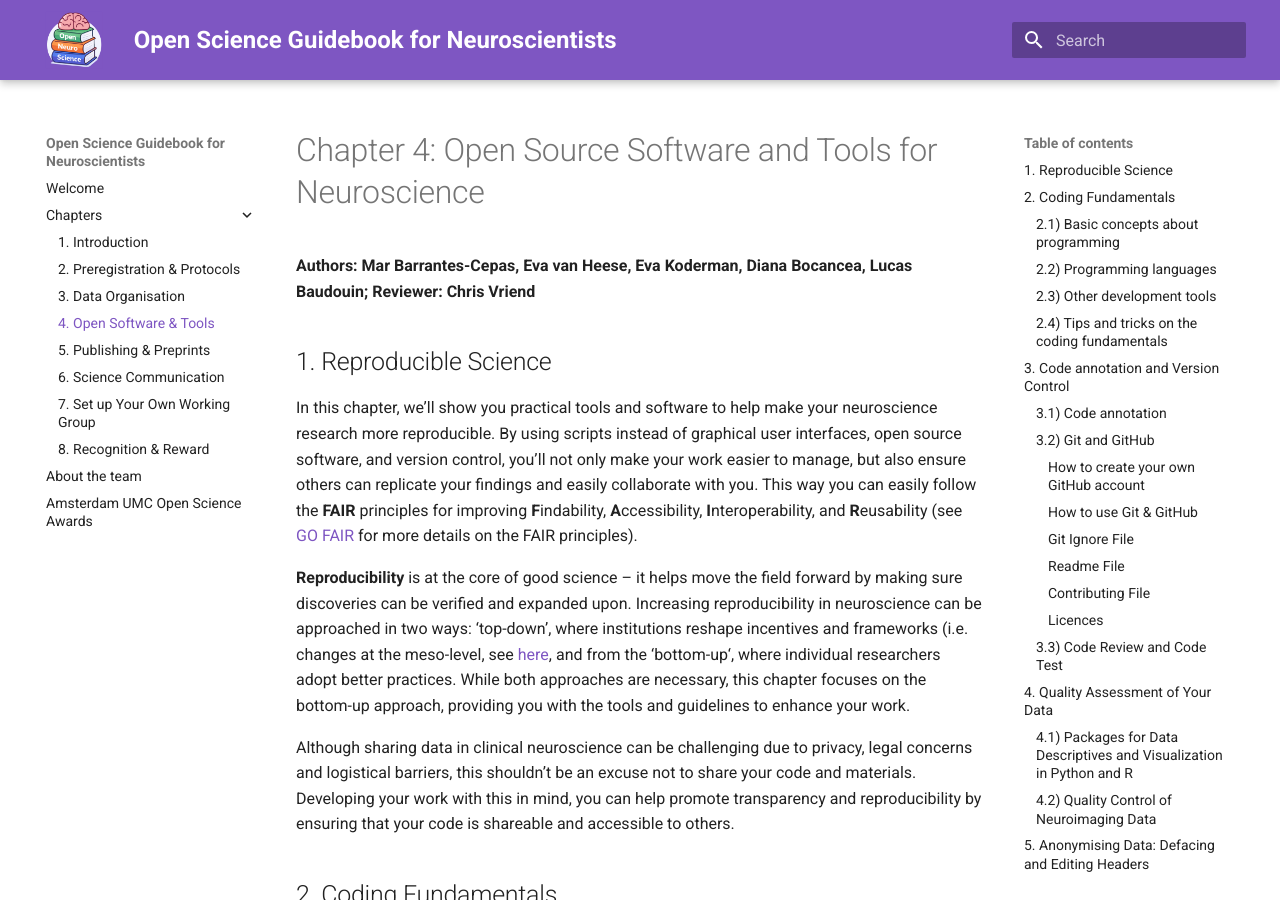
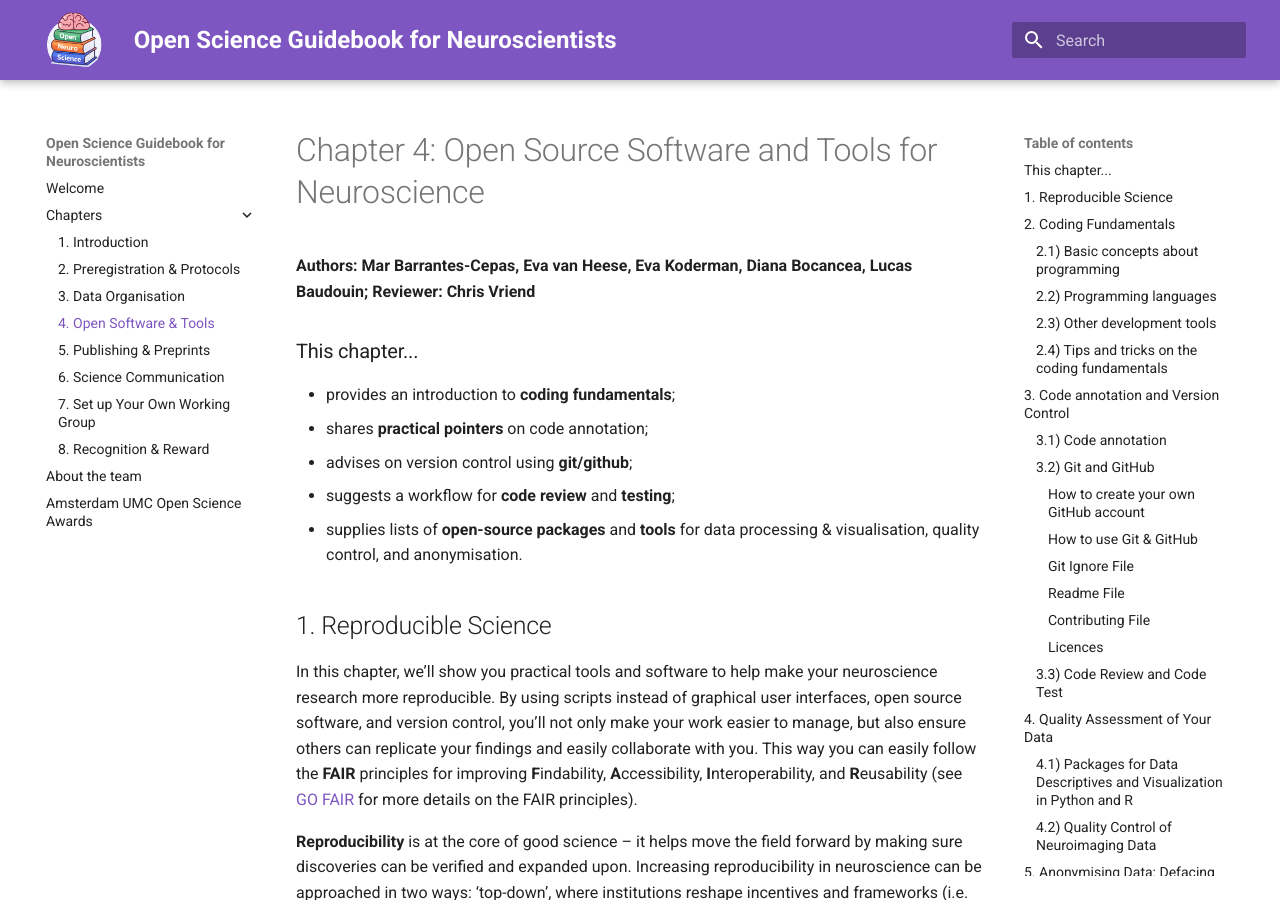
Before and after one commit to ANW-Open-Science/Open-Science-Guidebook-for-Neuroscientists, an MkDocs documentation site: the page built from docs/tabs/4-open_software_tools.md, in a window 1280 px wide and 900 px high. Built offline with MkDocs 1.6.1 and Material for MkDocs 9.7.7, drawn with Linux system fonts in a browser that asks for light colours; some of the changed text lies outside the part shown.

Commit message:
Update 4-open_software_tools.md

```diff
--- a/docs/tabs/4-open_software_tools.md
+++ b/docs/tabs/4-open_software_tools.md
@@ -1,5 +1,12 @@
 # Chapter 4: Open Source Software and Tools for Neuroscience
 **Authors: Mar Barrantes-Cepas, Eva van Heese, Eva Koderman, Diana Bocancea, Lucas Baudouin; Reviewer: Chris Vriend**
+
+### This chapter...
+- provides an introduction to **coding fundamentals**;
+- shares **practical pointers** on code annotation;
+- advises on version control using **git/github**;
+- suggests a workflow for **code review** and **testing**;
+- supplies lists of **open-source packages** and **tools** for data processing & visualisation, quality control, and anonymisation.
 
 ## 1. Reproducible Science
 In this chapter, we’ll show you practical tools and software to help make your neuroscience research more reproducible. By using scripts instead of graphical user interfaces, open source software, and version control, you’ll not only make your work easier to manage, but also ensure others can replicate your findings and easily collaborate with you. This way you can easily follow the **FAIR** principles for improving **F**indability, **A**ccessibility, **I**nteroperability, and **R**eusability (see [GO FAIR](https://www.go-fair.org/fair-principles/) for more details on the FAIR principles).
@@ -260,3 +267,6 @@ We’ll review a selection of often applied software and tools:
 | [MRtrix3](#)                                                                   | Diffusion images                                      | Perform analysis on diffusion images                                                                                                                                                                                                | fully open                                                     | [Diffusion Analysis with MRtrix - YouTube](#)                                                       |
 | [CAT12](#)                                                                     | Anatomical T1w/T2w images                             | Perform diverse morphometric analyses such as VBM, SBM, DBM, RBM                                                                                                                                                                    | Tool itself is open, but requires Matlab (paid licence) & SPM  | [Andy's Brain Book - VBM in CAT12](#)                                                               |
 | [QSIPREP](#)                                                                   | Diffusion images                                      | BIDS-compatible preprocessing pipeline that standardizes and automates processing of diffusion MRI data, including denoising, motion correction, and reconstruction to prepare for analysis                                        | fully open                                                     |                                                                                                    |
+
+References
+Github documentation https://docs.github.com/en
```
